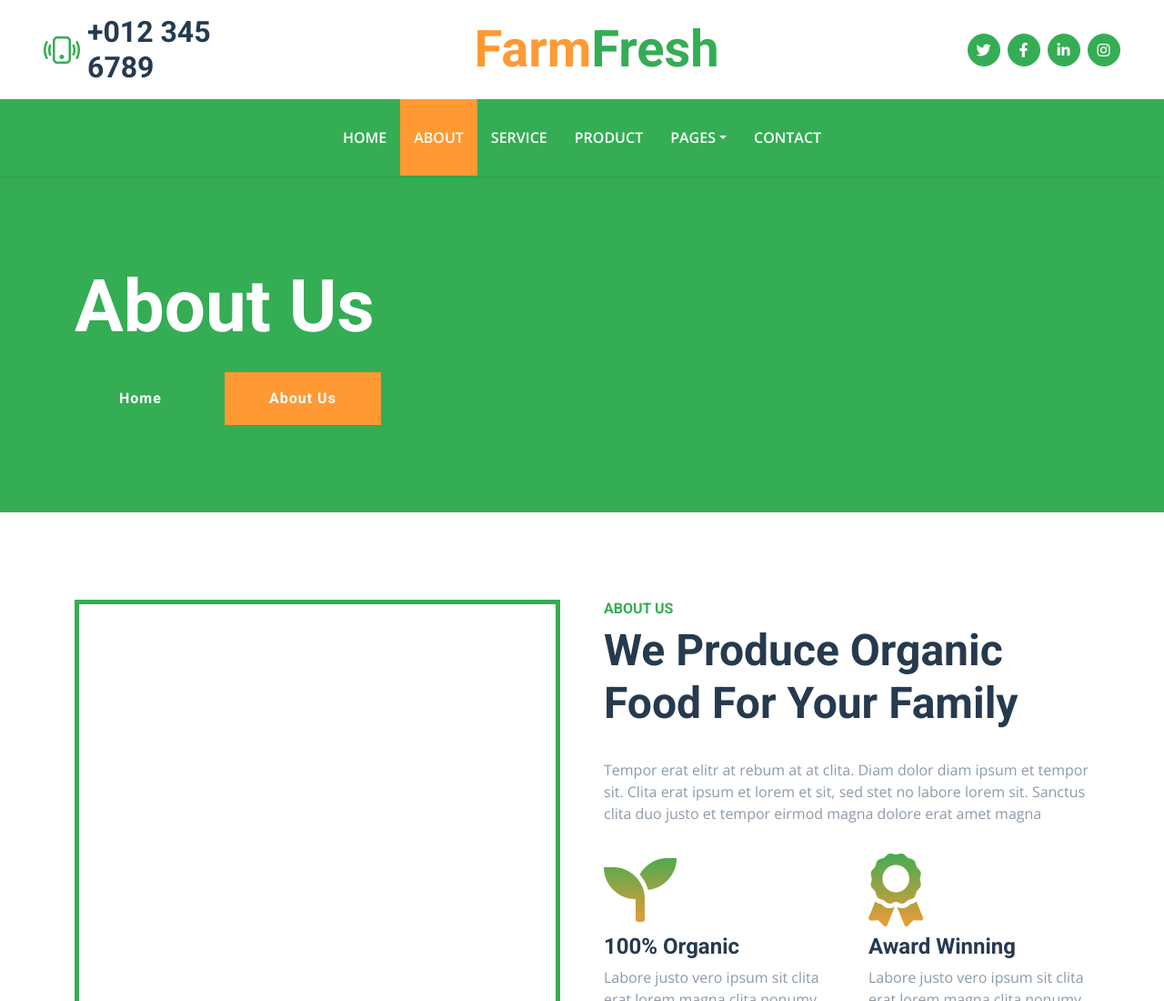
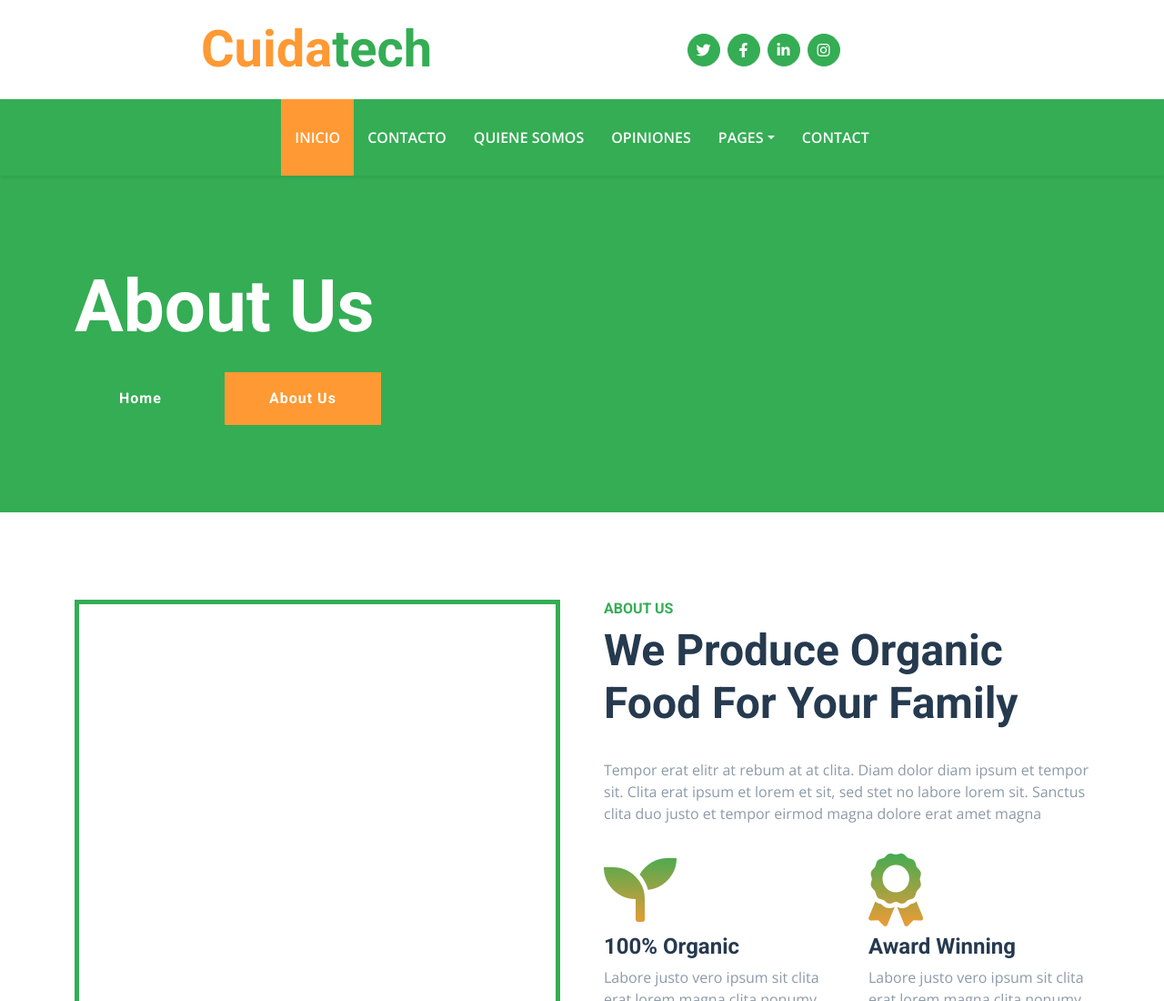
Before and after one commit to McLovin2499/project24, a plain HTML site: page about.html in a window 1280 px wide. Shown: the top 1100 px of the page at 91% size. Drawn offline with nearby package versions, Linux system fonts and the light colour scheme.

Commit message:
Update about.html

```diff
--- a/about.html
+++ b/about.html
@@ -33,16 +33,10 @@
     <!-- Topbar Start -->
     <div class="container-fluid px-5 d-none d-lg-block">
         <div class="row gx-5 py-3 align-items-center">
-            <div class="col-lg-3">
-                <div class="d-flex align-items-center justify-content-start">
-                    <i class="bi bi-phone-vibrate fs-1 text-primary me-2"></i>
-                    <h2 class="mb-0">+012 345 6789</h2>
-                </div>
-            </div>
             <div class="col-lg-6">
                 <div class="d-flex align-items-center justify-content-center">
                     <a href="index.html" class="navbar-brand ms-lg-5">
-                        <h1 class="m-0 display-4 text-primary"><span class="text-secondary">Farm</span>Fresh</h1>
+                        <h1 class="m-0 display-4 text-primary"><span class="text-secondary">Cuida</span>tech</h1>
                     </a>
                 </div>
             </div>
@@ -62,17 +56,17 @@
     <!-- Navbar Start -->
     <nav class="navbar navbar-expand-lg bg-primary navbar-dark shadow-sm py-3 py-lg-0 px-3 px-lg-5">
         <a href="index.html" class="navbar-brand d-flex d-lg-none">
-            <h1 class="m-0 display-4 text-secondary"><span class="text-white">Farm</span>Fresh</h1>
+            <h1 class="m-0 display-4 text-secondary"><span class="text-white">Cuida</span>tech</h1>
         </a>
         <button class="navbar-toggler" type="button" data-bs-toggle="collapse" data-bs-target="#navbarCollapse">
             <span class="navbar-toggler-icon"></span>
         </button>
         <div class="collapse navbar-collapse" id="navbarCollapse">
             <div class="navbar-nav mx-auto py-0">
-                <a href="index.html" class="nav-item nav-link">Home</a>
-                <a href="about.html" class="nav-item nav-link active">About</a>
-                <a href="service.html" class="nav-item nav-link">Service</a>
-                <a href="product.html" class="nav-item nav-link">Product</a>
+                <a href="index.html" class="nav-item nav-link active">Inicio</a>
+                <a href="about.html" class="nav-item nav-link">Contacto</a>
+                <a href="service.html" class="nav-item nav-link">Quiene Somos</a>
+                <a href="product.html" class="nav-item nav-link">Opiniones</a>
                 <div class="nav-item dropdown">
                     <a href="#" class="nav-link dropdown-toggle" data-bs-toggle="dropdown">Pages</a>
                     <div class="dropdown-menu m-0">
@@ -88,7 +82,6 @@
         </div>
     </nav>
     <!-- Navbar End -->
-
 
     <!-- Hero Start -->
     <div class="container-fluid bg-primary py-5 bg-hero mb-5">
```
